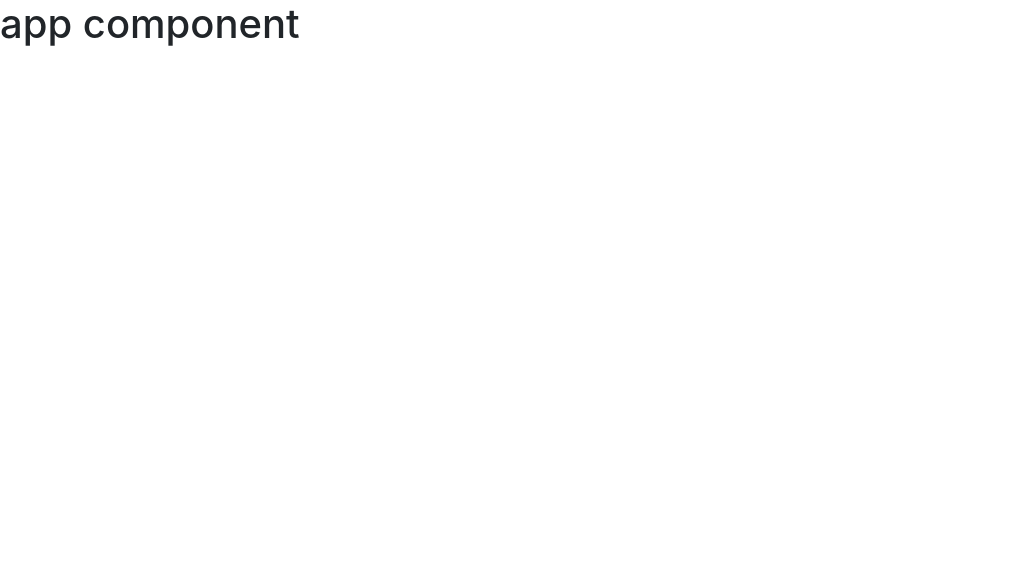
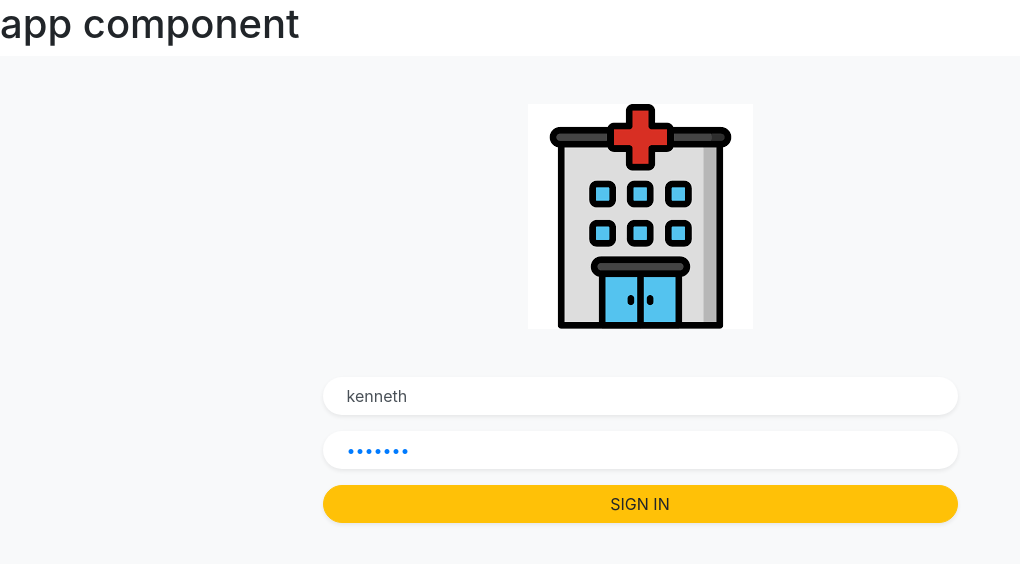
Before and after one commit to kenneth-995/yappfrontendangular, an Angular app: page / in a window 1280 px wide. Shown: the top 564 px of the page, without its empty margins (0-1020 px from the left). Built offline with nearby package versions, Linux system fonts and the light colour scheme.

Commit message:
create user service for login

```diff
--- a/src/app/app-routing.module.ts
+++ b/src/app/app-routing.module.ts
@@ -4,7 +4,7 @@ import { Routes, RouterModule } from '@angular/router';
 const routes: Routes = [
 
   {
-    path: 'login',
+    path: '', // login
     loadChildren: () =>
       import('src/app/modules/login/login.module').then(m => m.LoginModule)
   }
--- a/src/app/modules/login/components/login/login.component.html
+++ b/src/app/modules/login/components/login/login.component.html
@@ -5,23 +5,26 @@
             <div class="login d-flex align-items-center py-5">
 
                 <div class="container text-center">
-                    <img src="../assets/images/logo_polos.png" class="img-fluid mb-5" alt="Logo Yaap">
+                    <img src="../assets/images/logo_yapp.png" class="img-fluid mb-5" alt="Logo Yaap">
 
                     <div class="row">
 
                         <div class="col-lg-10 col-xl-7 mx-auto">
                             <!-- <h3 class="display-4">Login</h3> -->
                             <!-- <p class="text-muted mb-4">Sign in</p> -->
+                            <form [formGroup]="loginForm" (ngSubmit)="login()">
+                                <div class="form-group mb-3">
+                                    <input class="form-control rounded-pill border-0 shadow-sm px-4"
+                                           type="text"
+                                           placeholder="username"
+                                           formControlName="username">
+                                </div>
 
-                            <form id="loginForm" autocomplete="off">
-                                <!-- [formGroup]="loginForm" -->
                                 <div class="form-group mb-3">
-                                    <input formControlName="username" type="text" placeholder="username" autofocus=""
-                                        class="form-control rounded-pill border-0 shadow-sm px-4">
-                                </div>
-                                <div class="form-group mb-3">
-                                    <input type="password" placeholder="Password" formControlName="password"
-                                        class="form-control rounded-pill border-0 shadow-sm px-4 text-primary">
+                                    <input class="form-control rounded-pill border-0 shadow-sm px-4 text-primary"
+                                           type="password"
+                                           placeholder="password"
+                                           formControlName="password">
                                 </div>
 
                                 <button type="submit"
@@ -30,6 +33,10 @@
                                 </button>
                             </form>
 
+                           <!--  <form>
+
+                            </form> -->
+
                         </div>
                     </div>
                 </div>
--- a/src/app/modules/login/components/login/login.component.ts
+++ b/src/app/modules/login/components/login/login.component.ts
@@ -3,7 +3,7 @@ import { FormBuilder, Validators } from '@angular/forms';
 import { takeUntil } from 'rxjs/operators';
 import { Router } from '@angular/router';
 import { Subject } from 'rxjs';
-import { LoginService } from '../../../../services/login.service';
+import { UserService } from '../../../../services/user.service';
 
 
 @Component({
@@ -12,19 +12,37 @@ import { LoginService } from '../../../../services/login.service';
   styleUrls: ['./login.component.css']
 })
 export class LoginComponent implements OnInit {
-  public form_submited = false;
+  public formSubmited = false;
   public destroy$ = new Subject();
+
+  public loginForm = this.formBuilder.group({
+    username: ['kenneth', Validators.required],
+    password: ['kenneth', Validators.required]
+  })
 
 
 
   constructor(
+    private formBuilder: FormBuilder,
     private router: Router,
-    private loginService: LoginService,) { }
+    private userService: UserService,) { }
 
   ngOnInit(): void { }
 
+  createUser() {
+
+  }
+
   login() {
-    console.log('login()')
+
+    console.log(this.loginForm.value)
+
+    this.userService.login(this.loginForm.value)
+    .subscribe(res => {
+      console.log(res);
+    }, (err) => {
+      console.log(err);
+    })
   }
 
 }
--- a/src/app/services/login.service.ts
+++ /dev/null
@@ -1,15 +0,0 @@
-import { Injectable } from '@angular/core';
-import { Router } from '@angular/router';
-import { HttpClient } from '@angular/common/http';
-import { Subject } from 'rxjs';
-
-import { UserLoginDto } from '../models/dto/UserLoginDto';
-
-@Injectable({
-  providedIn: 'root'
-})
-export class LoginService {
-
-  constructor() { }
-
-}
--- /dev/null
+++ b/src/app/services/user.service.ts
@@ -0,0 +1,28 @@
+import { Injectable } from '@angular/core';
+import { Router } from '@angular/router';
+import { HttpClient } from '@angular/common/http';
+import { Subject } from 'rxjs';
+
+import { UserLoginDto } from '../models/dto/UserLoginDto';
+
+@Injectable({
+  providedIn: 'root'
+})
+export class UserService {
+
+  constructor(private htttClient: HttpClient) { }
+
+  login(formData: UserLoginDto) {
+    console.log('createUser ()')
+    let headers = {'Content-Type':'application/json'};
+    // 'Access-Control-Allow-Origin:': '*'
+
+    return this.htttClient.post('http://localhost:5000/login', formData, {
+      headers: headers
+    })
+
+
+  }
+
+
+}
```
Also changed, not shown: src/app/app.module.ts (+5 -3 lines), src/app/models/entities/user-model.ts (added, +8 -0 lines), src/app/modules/login/login.module.ts (+7 -1 lines), src/assets/images/logo_yapp.png (added).
